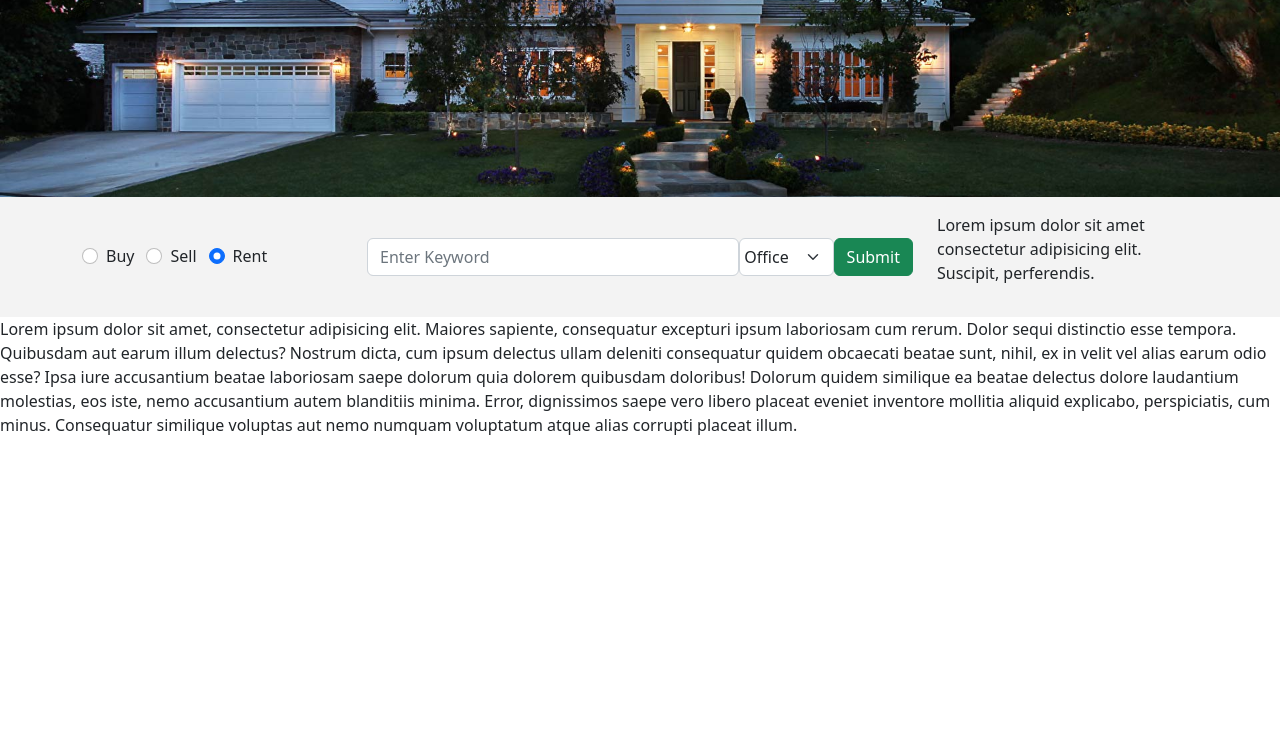
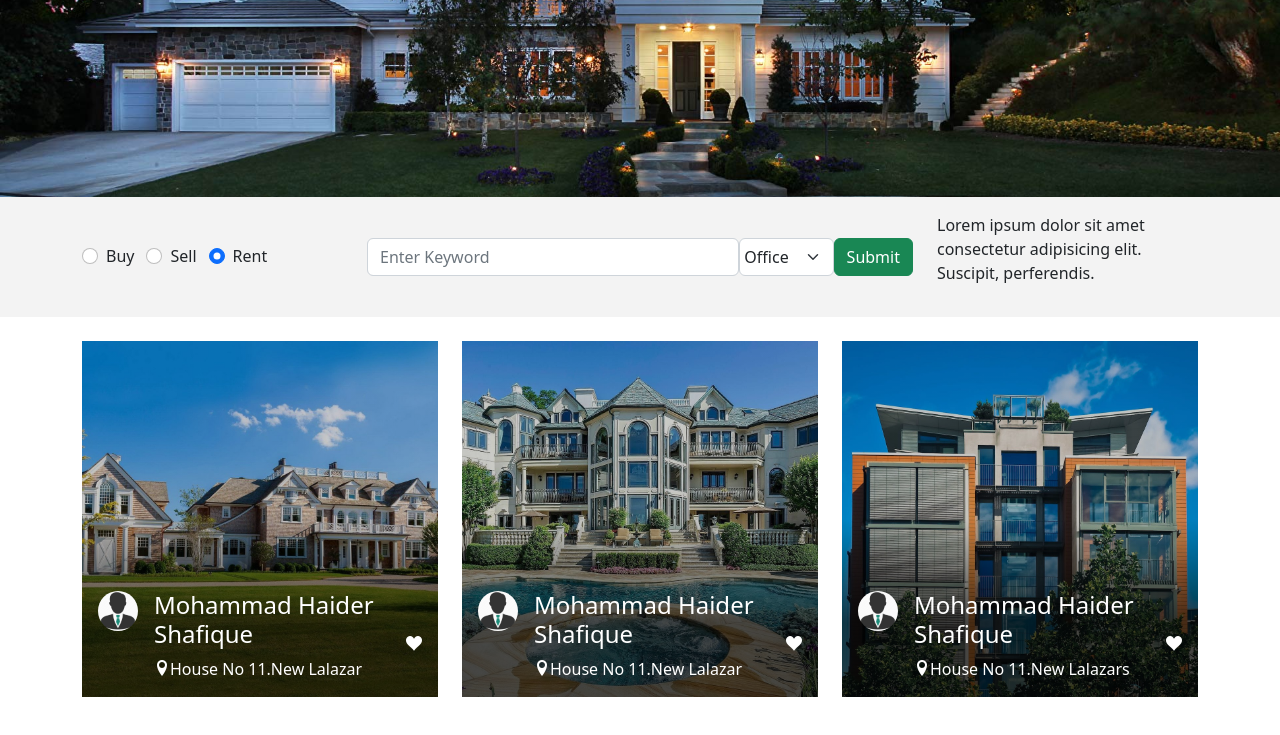
Before and after one commit to MohammadHaiderShafiquue/Mingrand-BS, a plain HTML site: page index.html in a window 1280 px wide. Shown: the part 439-1174 px from the top of the page. Before the commit the page ends 892 px from the top, so only its background shows below. Drawn offline with nearby package versions, Linux system fonts and the light colour scheme; files whose address does not match are found by name.

Commit message:
added featured card section

```diff
--- a/assets/css/theme.css
+++ b/assets/css/theme.css
@@ -63,6 +63,34 @@ z-index: 1;
 margin-right: 12px;
 
 }
+.featured-card{
+position: relative;
+
+}
+.featured-card figcaption{
+position: absolute;
+width: 100%;
+bottom:0;
+z-index: 1;
+}
+ .featured-card:after{
+
+    content: '';
+    background: rgb(0,0,0);
+    background: linear-gradient(0deg, rgba(0,0,0,0.7178221630449055) 21%, rgba(0,0,0,0.2024160005799195) 50%);
+    height: 100%;
+    width: 100%;
+    position: absolute;
+    top:0;
+    left:0;
+    }
+.featured-card figcaption img{
+width: 40px;
+height: 40px;
+border-radius: 50%;
+
+
+}
     @media (max-width : 991.98px)
     {
 .contact-wrapper{
--- a/index.html
+++ b/index.html
@@ -144,22 +144,90 @@
       </div>
       <!-- /.search-area -->
 
+<section class="featured-projects py-4 ">
+  <div class="container">
+    <div class="row">
+      <div class="col-md-4">
+  <figure class="featured-card">
+
+<img class="w-100" src="./assets/images/featured-card-1.jpg" alt="">
+<figcaption class="d-flex justify-content-between align-items-center px-3">
+  <div class="fig-user d-flex">
+  <img src="./assets/images/avatar.jpg">
+<div class="caption ms-3">
+  <h4 class="text-white">Mohammad Haider Shafique</h4>
+  <p class="text-white"><span class="icon-location"></span>House No 11.New Lalazar </p>
+
+</div>
+<!-- /.caption -->
+  </div><!--fig-user-->
+  <div class="fig-addfavourite">
+    <span class="text-white icon-heart"></span>
+  </div>
+  <!-- /.fig-addfavourite -->
+    </figcaption><!--figcaption-->
+
+  </figure>
+
+
+      </div><!--col-md-4-->
+      <div class="col-md-4">
+        <figure class="featured-card">
+
+      <img class="w-100" src="./assets/images/featured-card-2.jpg" alt="">
+      <figcaption class="d-flex justify-content-between align-items-center px-3">
+        <div class="fig-user d-flex">
+        <img src="./assets/images/avatar.jpg">
+      <div class="caption ms-3">
+        <h4 class="text-white">Mohammad Haider Shafique</h4>
+        <p class="text-white"><span class="icon-location"></span>House No 11.New Lalazar </p>
+
+      </div>
+      <!-- /.caption -->
+        </div><!--fig-user-->
+        <div class="fig-addfavourite">
+          <span class="text-white icon-heart"></span>
+        </div>
+        <!-- /.fig-addfavourite -->
+          </figcaption><!--figcaption-->
+
+        </figure>
+
+
+            </div><!--col-md-4-->
+            <div class="col-md-4">
+              <figure class="featured-card">
+
+            <img class="w-100" src="./assets/images/featured-card-3.jpg" alt="">
+            <figcaption class="d-flex justify-content-between align-items-center px-3">
+              <div class="fig-user d-flex">
+              <img src="./assets/images/avatar.jpg">
+            <div class="caption ms-3">
+              <h4 class="text-white">Mohammad Haider Shafique</h4>
+              <p class="text-white"><span class="icon-location"></span>House No 11.New Lalazars </p>
+
+            </div>
+            <!-- /.caption -->
+              </div><!--fig-user-->
+              <div class="fig-addfavourite">
+                <span class="text-white icon-heart"></span>
+              </div>
+              <!-- /.fig-addfavourite -->
+                </figcaption><!--figcaption-->
+
+              </figure>
+
+
+                  </div><!--col-md-4-->
+    </div><!--row-->
+</section><!-- /.featured-projects -->
 
 
 
-  </div>
-  <!-- /.container -->
 
   </main>
   <!-- /.main-area -->
-  <p>Lorem ipsum dolor sit amet, consectetur adipisicing elit. Maiores sapiente, consequatur excepturi ipsum laboriosam
-    cum rerum. Dolor sequi distinctio esse tempora. Quibusdam aut earum illum delectus? Nostrum dicta, cum ipsum
-    delectus ullam deleniti consequatur quidem obcaecati beatae sunt, nihil, ex in velit vel alias earum odio esse? Ipsa
-    iure accusantium beatae laboriosam saepe dolorum quia dolorem quibusdam doloribus! Dolorum quidem similique ea
-    beatae delectus dolore laudantium molestias, eos iste, nemo accusantium autem blanditiis minima. Error, dignissimos
-    saepe vero libero placeat eveniet inventore mollitia aliquid explicabo, perspiciatis, cum minus. Consequatur
-    similique voluptas aut nemo numquam voluptatum atque alias corrupti placeat illum.</p>
-  </div>
+
   <!-- /.sitewrapper -->
 </body>
 
```
